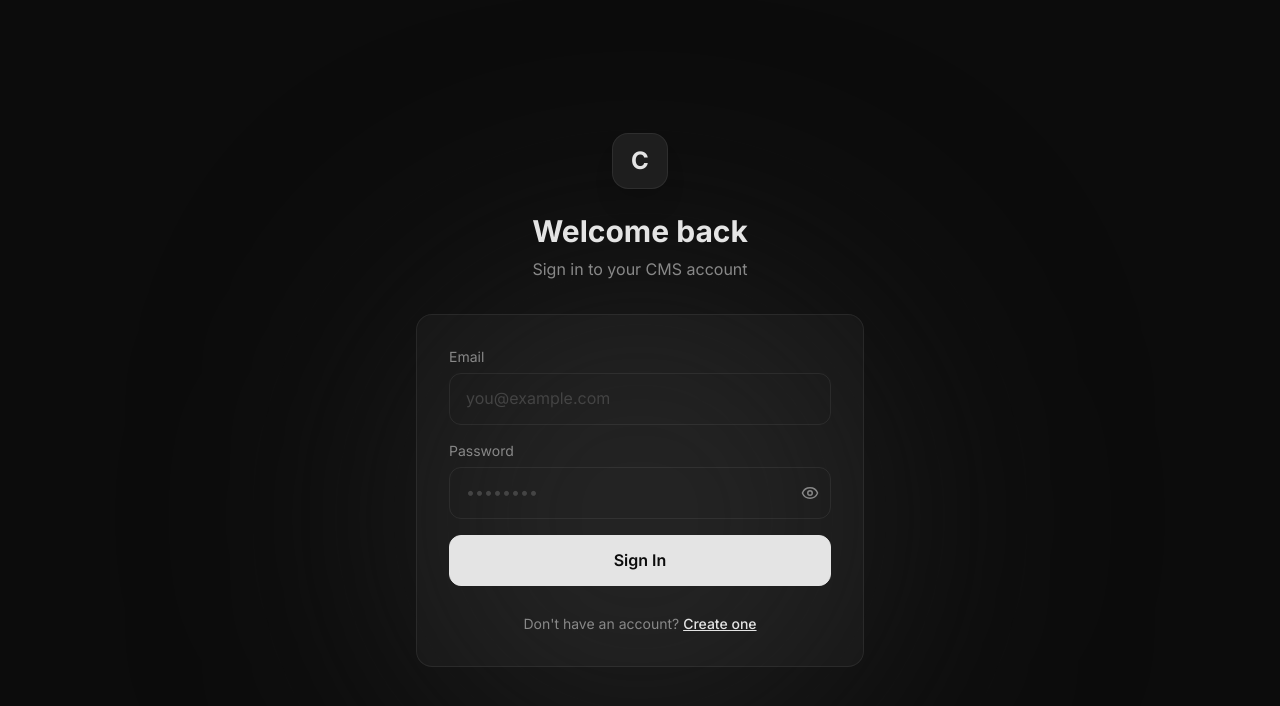
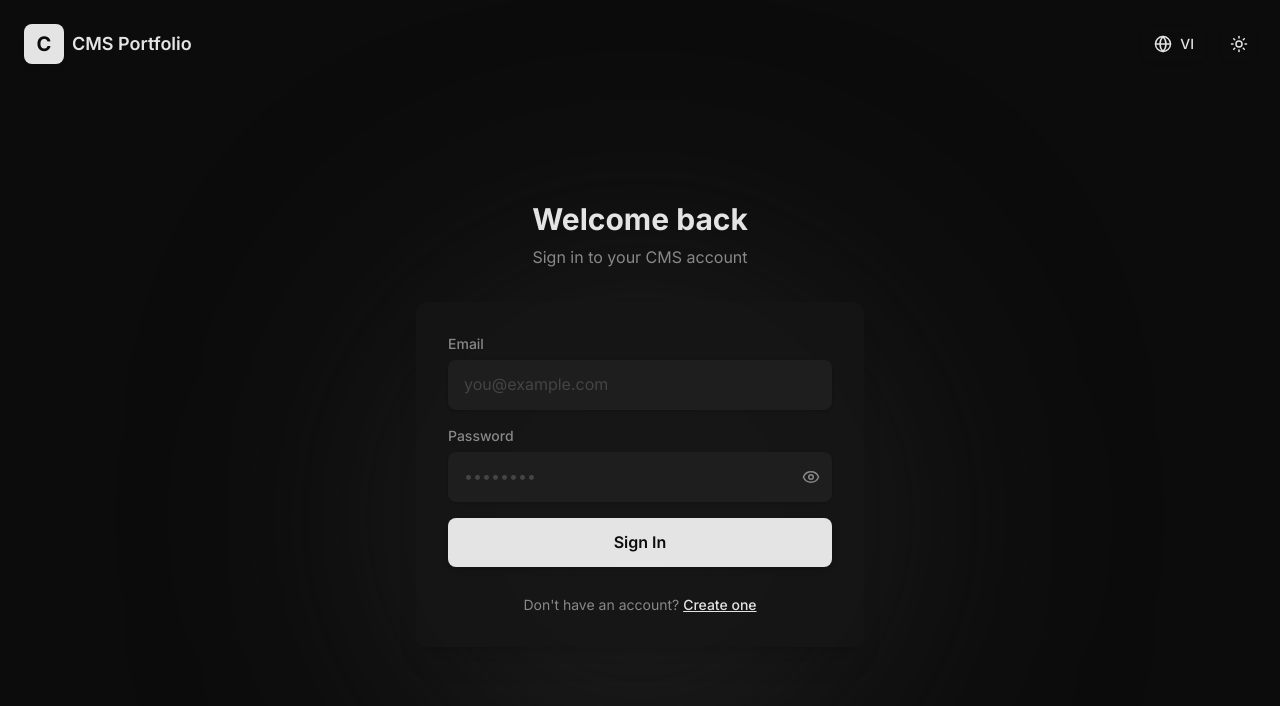
Before and after one commit to hieurury/Headless-CMS-Portfolio-generate, a React (Vite) app in the folder client/: page /login in a window 1280 px wide. Shown: the top 706 px of the page. Built offline with nearby package versions, Linux system fonts and the light colour scheme.

Commit message:
feat: enhance UI for auth pages and fix slug bug in dashboard

```diff
--- /dev/null
+++ b/client/src/pages/auth/AuthNavbar.tsx
@@ -0,0 +1,40 @@
+import React from 'react';
+import { Link } from 'react-router-dom';
+import { useUIStore } from '../../store/uiStore';
+import { Sun, Moon, Globe } from 'lucide-react';
+
+export const AuthNavbar: React.FC = () => {
+  const { theme, language, toggleTheme, toggleLanguage } = useUIStore();
+
+  return (
+    <nav className="absolute top-0 left-0 right-0 p-6 flex justify-between items-center z-40">
+      <Link to="/" className="flex items-center gap-2 hover:opacity-80 transition-opacity">
+        <div className="w-10 h-10 rounded-lg bg-[var(--color-text)] flex items-center justify-center shadow-md">
+          <span className="text-[var(--color-bg)] font-bold text-xl">C</span>
+        </div>
+        <span className="text-[var(--color-text)] font-semibold text-lg hidden sm:block">
+          CMS Portfolio
+        </span>
+      </Link>
+
+      <div className="flex items-center gap-4">
+        <button
+          onClick={toggleLanguage}
+          className="flex items-center gap-2 px-3 py-2 rounded-lg bg-transparent hover:bg-[var(--color-surface-2)] text-[var(--color-text)] transition-colors shadow-sm"
+          title="Toggle Language"
+        >
+          <Globe size={18} />
+          <span className="text-sm font-medium uppercase">{language}</span>
+        </button>
+
+        <button
+          onClick={toggleTheme}
+          className="p-2 rounded-lg bg-transparent hover:bg-[var(--color-surface-2)] text-[var(--color-text)] transition-colors shadow-sm"
+          title="Toggle Theme"
+        >
+          {theme === 'dark' ? <Sun size={18} /> : <Moon size={18} />}
+        </button>
+      </div>
+    </nav>
+  );
+};
--- a/client/src/pages/auth/LoginPage.tsx
+++ b/client/src/pages/auth/LoginPage.tsx
@@ -1,7 +1,8 @@
-import React, { useState } from 'react';
+import React, { useState, useEffect } from 'react';
 import { Link, useNavigate } from 'react-router-dom';
 import { useAuthStore } from '../../store/authStore';
 import { Eye, EyeOff, Loader2 } from 'lucide-react';
+import { AuthNavbar } from './AuthNavbar';
 
 export const LoginPage: React.FC = () => {
   const [email, setEmail] = useState('');
@@ -9,6 +10,16 @@ export const LoginPage: React.FC = () => {
   const [showPass, setShowPass] = useState(false);
   const { login, isLoading, error, clearError } = useAuthStore();
   const navigate = useNavigate();
+
+  // Auto-hide error notification
+  useEffect(() => {
+    if (error) {
+      const timer = setTimeout(() => {
+        clearError();
+      }, 4000);
+      return () => clearTimeout(timer);
+    }
+  }, [error, clearError]);
 
   const handleSubmit = async (e: React.FormEvent) => {
     e.preventDefault();
@@ -23,32 +34,36 @@ export const LoginPage: React.FC = () => {
 
   return (
     <div className="min-h-screen flex items-center justify-center px-4 relative">
+      <AuthNavbar />
+
       {/* Background */}
       <div className="absolute inset-0 overflow-hidden pointer-events-none">
         <div className="absolute top-1/3 left-1/2 -translate-x-1/2 w-[500px] h-[500px] rounded-full bg-[var(--color-surface-2)] blur-[120px]" />
       </div>
 
-      <div className="w-full max-w-md animate-slide-up">
+      {/* Toast Notification */}
+      {error && (
+        <div className="fixed top-24 left-1/2 -translate-x-1/2 z-50 animate-fade-in">
+          <div className="px-5 py-3 rounded-xl bg-red-500/10 border-0 shadow-lg text-red-400 text-sm flex items-center gap-3 backdrop-blur-md">
+            <div className="w-1.5 h-1.5 rounded-full bg-red-500 shadow-[0_0_8px_rgba(239,68,68,0.8)] animate-pulse"></div>
+            <span className="font-medium">{error}</span>
+          </div>
+        </div>
+      )}
+
+      <div className="w-full max-w-md animate-slide-up mt-12">
         {/* Header */}
         <div className="text-center mb-8">
-          <div className="inline-flex items-center justify-center w-14 h-14 rounded-2xl border border-[var(--color-border)] bg-[var(--color-surface-2)] mb-6 shadow-xl">
-            <span className="text-[var(--color-text)] text-2xl font-bold">C</span>
-          </div>
           <h1 className="text-3xl font-bold text-[var(--color-text)] mb-2">Welcome back</h1>
           <p className="text-[var(--color-text-muted)]">Sign in to your CMS account</p>
         </div>
 
         {/* Form */}
-        <div className="glass rounded-2xl p-8 space-y-5">
-          {error && (
-            <div className="px-4 py-3 rounded-xl bg-red-500/10 border border-red-500/20 text-red-400 text-sm">
-              {error}
-            </div>
-          )}
+        <div className="bg-[var(--color-surface)]/80 backdrop-blur-xl shadow-xl rounded-xl p-8 space-y-5">
 
           <form onSubmit={handleSubmit} className="space-y-4">
             <div>
-              <label className="block text-sm text-[var(--color-text-muted)] mb-1.5">Email</label>
+              <label className="block text-sm font-medium text-[var(--color-text-muted)] mb-1.5">Email</label>
               <input
                 id="login-email"
                 type="email"
@@ -56,12 +71,12 @@ export const LoginPage: React.FC = () => {
                 onChange={(e) => setEmail(e.target.value)}
                 placeholder="you@example.com"
                 required
-                className="w-full px-4 py-3 rounded-xl bg-transparent border border-[var(--color-border)] text-[var(--color-text)] placeholder-[var(--color-text-faint)] focus:outline-none focus:border-[var(--color-text)] transition-all"
+                className="w-full px-4 py-3 rounded-lg bg-[var(--color-surface-2)] shadow-sm border-0 text-[var(--color-text)] placeholder-[var(--color-text-faint)] focus:outline-none focus:ring-1 focus:ring-[var(--color-text)] transition-all"
               />
             </div>
 
             <div>
-              <label className="block text-sm text-[var(--color-text-muted)] mb-1.5">Password</label>
+              <label className="block text-sm font-medium text-[var(--color-text-muted)] mb-1.5">Password</label>
               <div className="relative">
                 <input
                   id="login-password"
@@ -70,7 +85,7 @@ export const LoginPage: React.FC = () => {
                   onChange={(e) => setPassword(e.target.value)}
                   placeholder="••••••••"
                   required
-                  className="w-full px-4 py-3 pr-12 rounded-xl bg-transparent border border-[var(--color-border)] text-[var(--color-text)] placeholder-[var(--color-text-faint)] focus:outline-none focus:border-[var(--color-text)] transition-all"
+                  className="w-full px-4 py-3 pr-12 rounded-lg bg-[var(--color-surface-2)] shadow-sm border-0 text-[var(--color-text)] placeholder-[var(--color-text-faint)] focus:outline-none focus:ring-1 focus:ring-[var(--color-text)] transition-all"
                 />
                 <button
                   type="button"
@@ -86,7 +101,7 @@ export const LoginPage: React.FC = () => {
               id="login-submit"
               type="submit"
               disabled={isLoading}
-              className="w-full flex items-center justify-center gap-2 py-3 rounded-xl border border-[var(--color-text)] bg-[var(--color-text)] text-[var(--color-bg)] font-semibold hover:opacity-85 transition-all duration-300 disabled:opacity-60 disabled:cursor-not-allowed"
+              className="w-full flex items-center justify-center gap-2 py-3 rounded-lg shadow-md bg-[var(--color-text)] text-[var(--color-bg)] font-semibold hover:opacity-90 transition-all duration-300 disabled:opacity-60 disabled:cursor-not-allowed mt-2"
             >
               {isLoading ? <><Loader2 size={18} className="animate-spin" /> Signing in...</> : 'Sign In'}
             </button>
--- a/client/src/pages/dashboard/DashboardPage.tsx
+++ b/client/src/pages/dashboard/DashboardPage.tsx
@@ -32,6 +32,7 @@ export const DashboardPage: React.FC = () => {
   const [showIconPicker, setShowIconPicker] = useState(false);
   const [form, setForm] = useState({ title: '', slug: '', description: '', icon: 'Folder' });
   const [creating, setCreating] = useState(false);
+  const [createError, setCreateError] = useState<string | null>(null);
   const [copiedId, setCopiedId] = useState<string | null>(null);
 
   const lang = t(language).dashboard;
@@ -49,16 +50,21 @@ export const DashboardPage: React.FC = () => {
   const handleCreate = async (e: React.FormEvent) => {
     e.preventDefault();
     setCreating(true);
+    setCreateError(null);
     try {
+      const cleanSlug = form.slug.replace(/-+/g, '-').replace(/^-+|-+$/g, '');
       const p = await create({
         title: form.title,
-        slug: form.slug,
+        slug: cleanSlug,
         description: form.description,
         meta: { icon: form.icon },
       });
       setShowCreate(false);
       setForm({ title: '', slug: '', description: '', icon: 'Folder' });
       navigate(`/dashboard/portfolios/${p._id}`);
+    } catch (err: any) {
+      const msg = err.response?.data?.message || err.message;
+      setCreateError(Array.isArray(msg) ? msg[0] : msg);
     } finally {
       setCreating(false);
     }
@@ -253,6 +259,11 @@ export const DashboardPage: React.FC = () => {
             onClick={(e) => e.stopPropagation()}
           >
             <h2 className="text-xl font-bold text-[var(--color-text)] mb-6">{lang.createPortfolio}</h2>
+            {createError && (
+              <div className="mb-4 px-4 py-3 rounded-lg bg-red-500/10 border border-red-500/20 text-red-400 text-sm">
+                {createError}
+              </div>
+            )}
             <form onSubmit={handleCreate} className="space-y-4">
               <div className="flex gap-4">
                 <div className="relative shrink-0">
```
Also changed, not shown: client/src/pages/auth/RegisterPage.tsx (+29 -14 lines).
